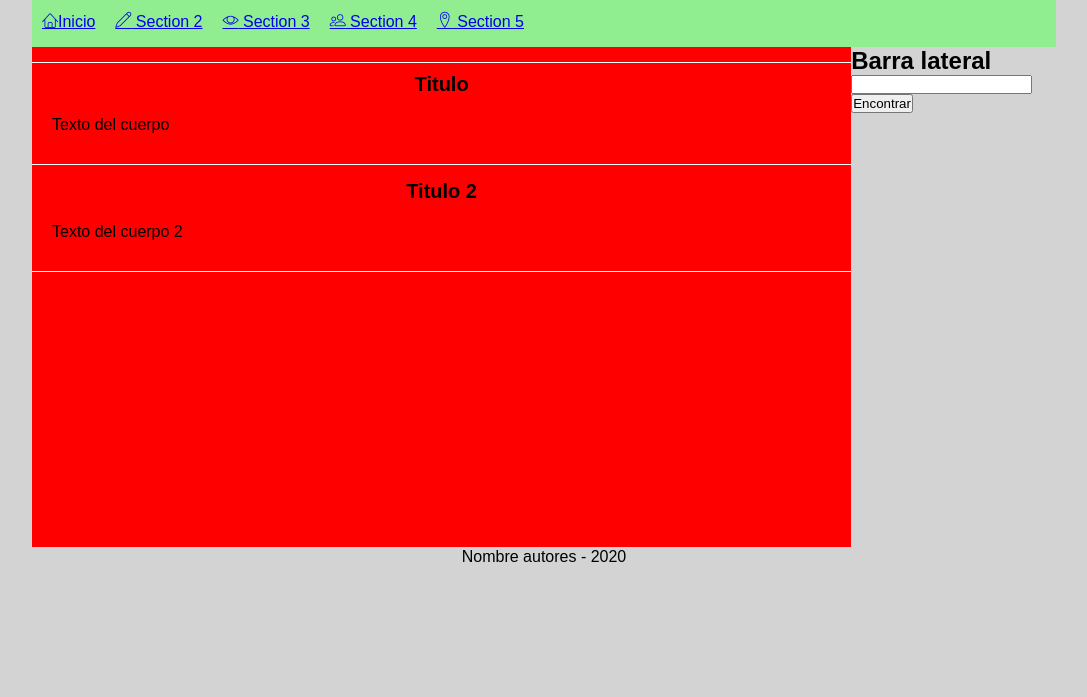
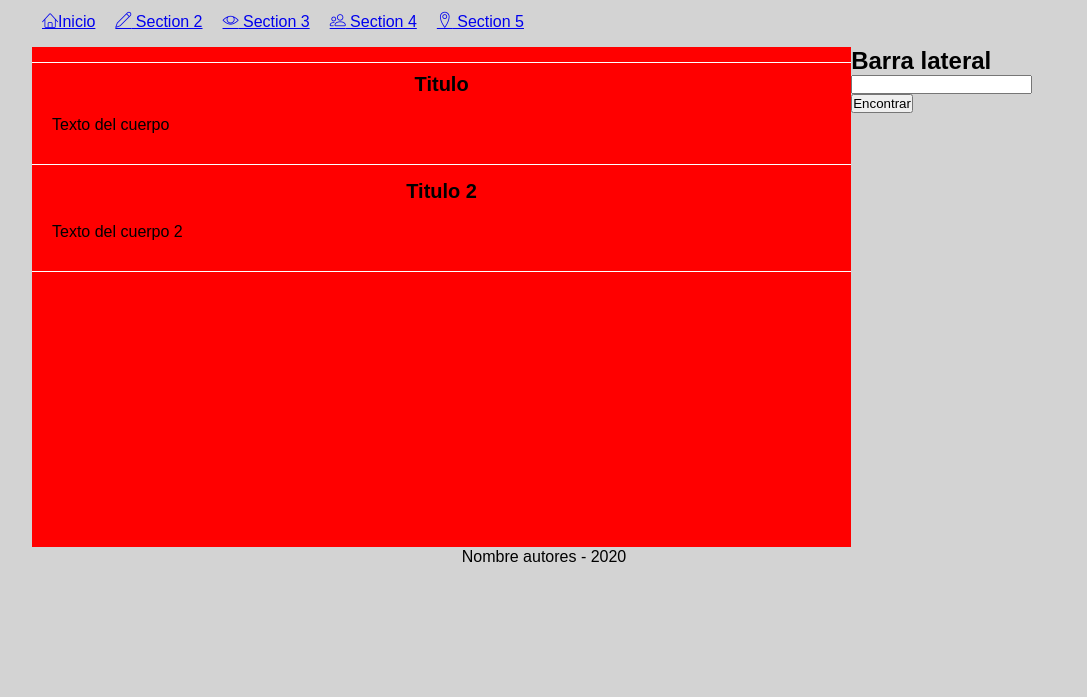
Before and after one commit to Danielrr11/AppBogados, a plain HTML site: page index.html in a window 1280 px wide. Shown: the part 103-800 px from the top of the page, without its empty margins (96-1183 px from the left). Drawn offline with Linux system fonts and the light colour scheme.

Commit message:
tranparente barra menu

```diff
--- a/styles.css
+++ b/styles.css
@@ -19,7 +19,7 @@ header{
 }
 
 nav{
-  background: lightgreen;
+  opacity:inherit;
   height: 50px;
 }
 
```
